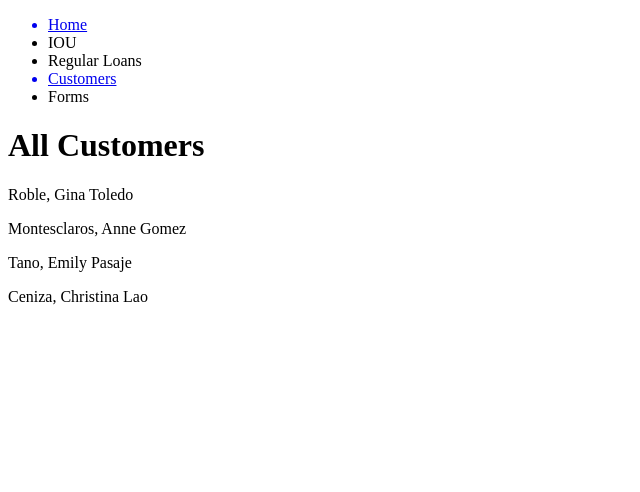
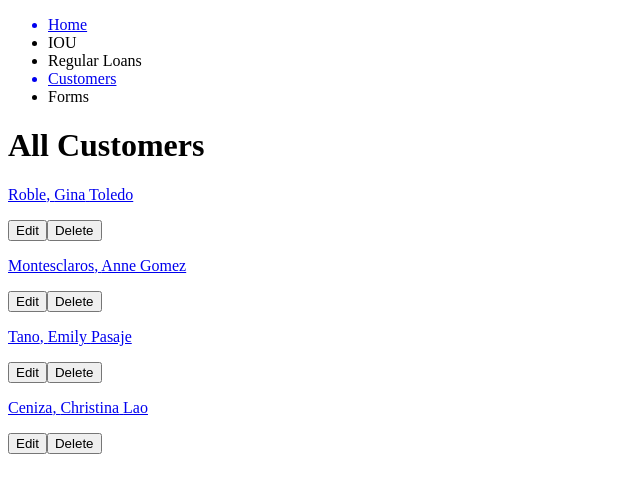
Before and after one commit to claudette-cabahug/vive-slams, a React app: page /customers in a window 1280 px wide. Shown: the top 492 px of the page, without its empty margins (0-640 px from the left). Built offline with nearby package versions, Linux system fonts and the light colour scheme; the HTML template or start-up script is replaced by a standard one.

Commit message:
add edit and delete buttons to each customer entry

```diff
--- a/src/client/components/CustomerCard.jsx
+++ b/src/client/components/CustomerCard.jsx
@@ -1,11 +1,17 @@
 import React from 'react'
-//import { Link } from 'react-router-dom'
+import { Link } from 'react-router-dom'
 
 export default function CustomerCard (props) {
+
   const { customer } = props
+
   return (
     <div>
-      <p>{customer.familyName}, {customer.givenName} {customer.middleName}</p>
+      <Link to={`/customers/${customer.id}`}>
+        <p>{customer.familyName}, {customer.givenName} {customer.middleName}</p>
+      </Link>
+      <button>Edit</button>
+      <button>Delete</button>
     </div>
   )
 
```
